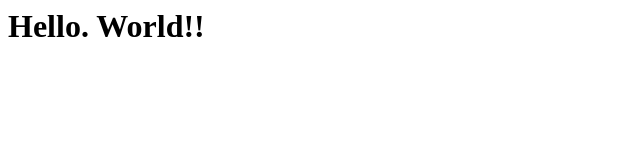
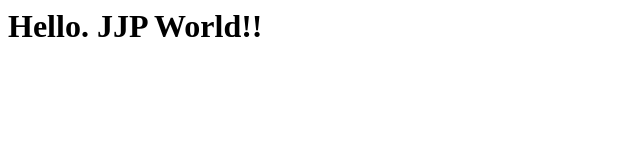
Before and after one commit to joongjin/day1, a plain HTML site: page index.html in a window 1280 px wide. Shown: the whole page, without its empty margins (0-640 px from the left). Drawn offline with Linux system fonts and the light colour scheme.

Commit message:
changed index.html

```diff
--- a/index.html
+++ b/index.html
@@ -1,8 +1,8 @@
 <html>
     <head>
-        <title>Hello. World!!</title>
+        <title>Hello. JJP World!!</title>
     </head>
     <body>
-        <h1>Hello. World!!</h1>
+        <h1>Hello. JJP World!!</h1>
     </body>
 </html>
```
